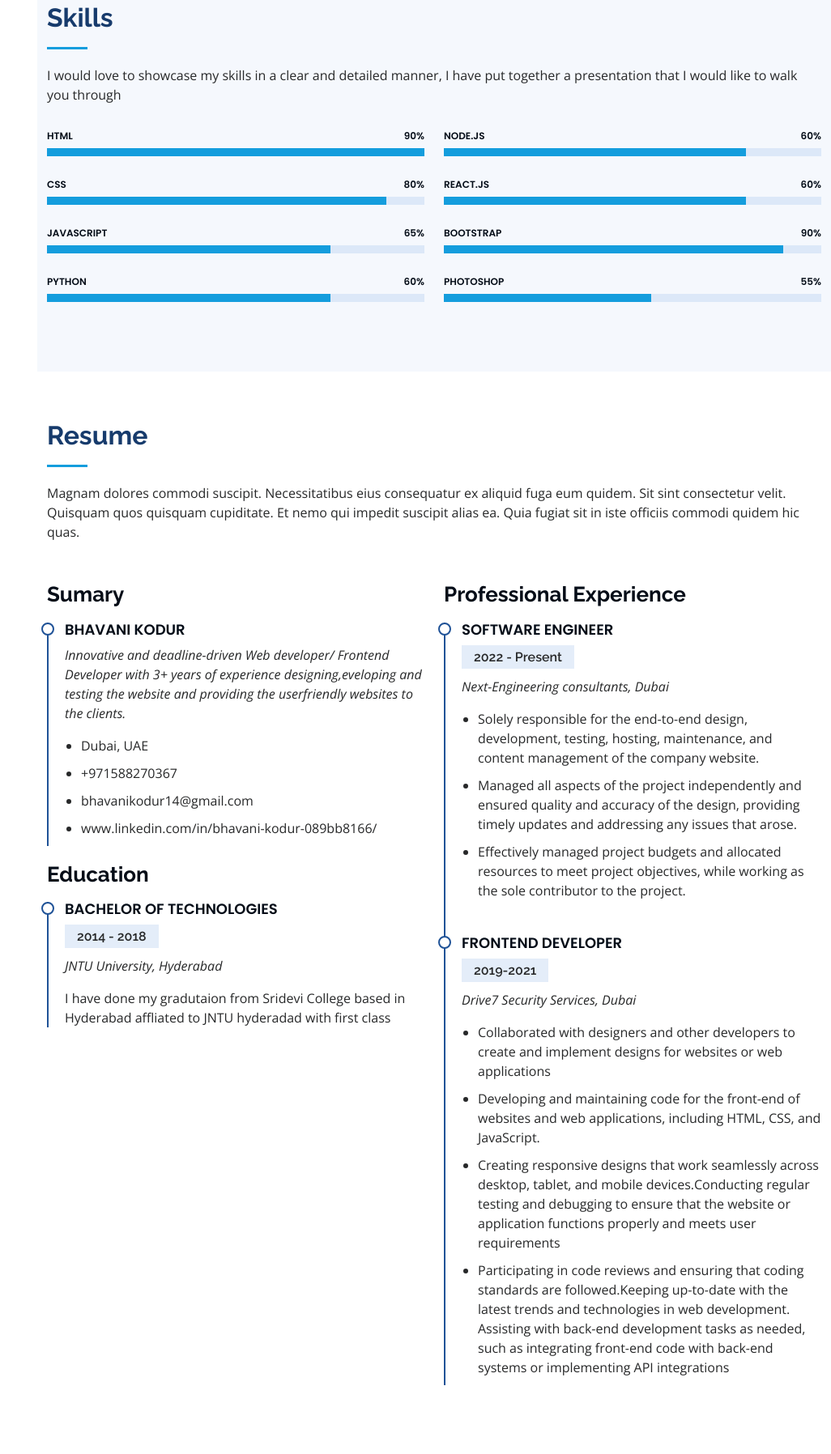
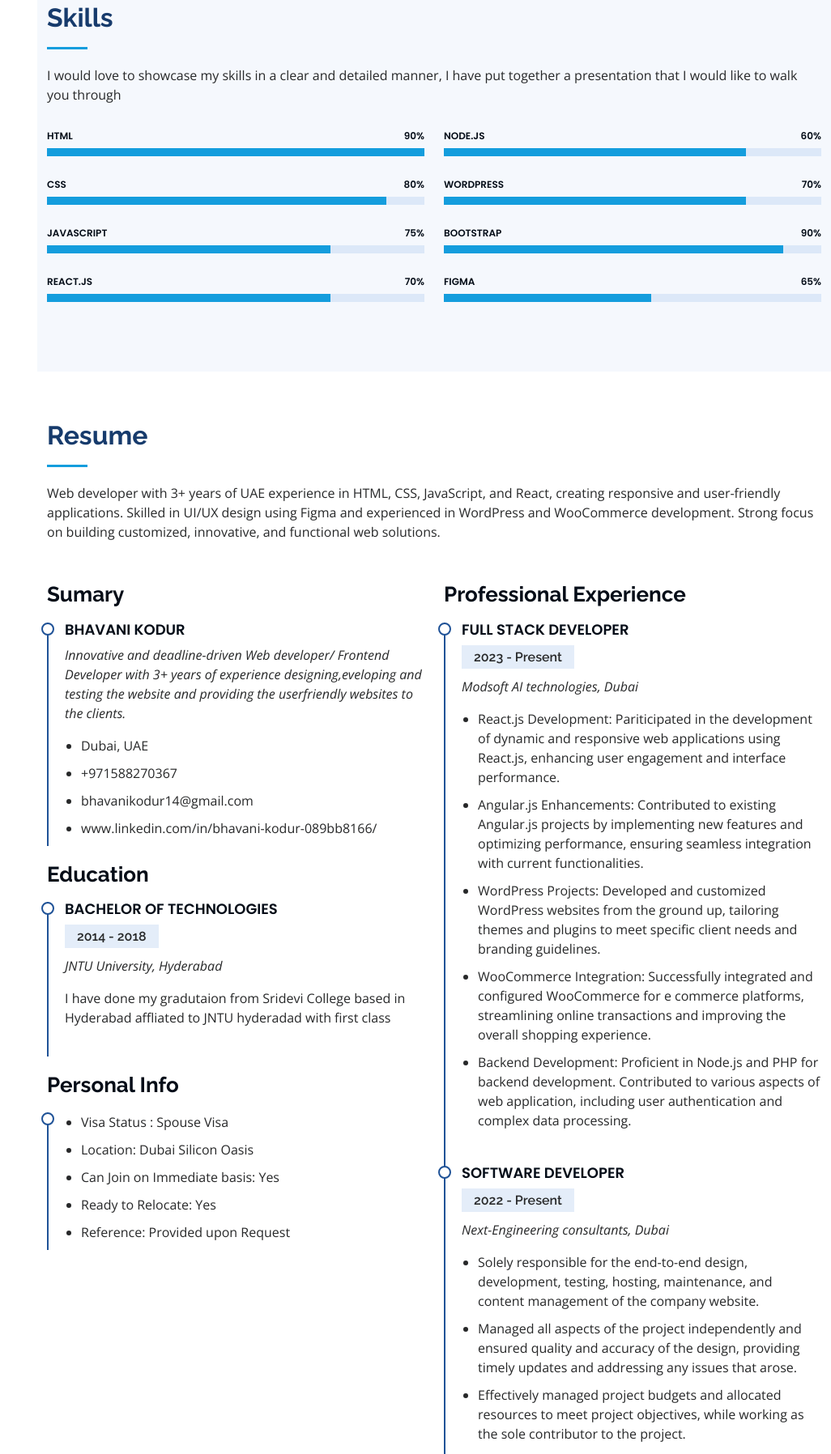
Before and after one commit to Bhavanikodur0706/My-CV, a plain HTML site: page iPortfolio/index.html in a window 1280 px wide. Shown: the part 1489-3285 px from the top of the page at 81% size, without its empty margins (254-1280 px from the left). Drawn offline with nearby package versions, Linux system fonts and the light colour scheme.

Commit message:
added recent experience

```diff
--- a/iPortfolio/index.html
+++ b/iPortfolio/index.html
@@ -10,7 +10,9 @@
   <meta content="" name="keywords">
 
   <!-- Google Fonts -->
-  <link href="https://fonts.googleapis.com/css?family=Open+Sans:300,300i,400,400i,600,600i,700,700i|Raleway:300,300i,400,400i,500,500i,600,600i,700,700i|Poppins:300,300i,400,400i,500,500i,600,600i,700,700i" rel="stylesheet">
+  <link
+    href="https://fonts.googleapis.com/css?family=Open+Sans:300,300i,400,400i,600,600i,700,700i|Raleway:300,300i,400,400i,500,500i,600,600i,700,700i|Poppins:300,300i,400,400i,500,500i,600,600i,700,700i"
+    rel="stylesheet">
 
   <!-- Vendor CSS Files -->
   <link href="assets/vendor/aos/aos.css" rel="stylesheet">
@@ -45,7 +47,8 @@
         <img src="assets/img/profile-img.jpg" alt="" class="img-fluid rounded-circle">
         <h1 class="text-light"><a href="index.html">Bhavani Kodur</a></h1>
         <div class="social-links mt-3 text-center">
-          <a href="https://www.linkedin.com/in/bhavani-kodur-089bb8166/" class="linkedin"><i class="bx bxl-linkedin"></i></a>
+          <a href="https://www.linkedin.com/in/bhavani-kodur-089bb8166/" class="linkedin"><i
+              class="bx bxl-linkedin"></i></a>
           <a href="https://twitter.com/bhavanikodur14" class="twitter"><i class="bx bxl-twitter"></i></a>
           <a href="https://github.com/Bhavanikodur0706" class="github"><i class="bx bxl-github"></i></a>
         </div>
@@ -66,7 +69,8 @@
   <section id="hero" class="d-flex flex-column justify-content-center align-items-center">
     <div class="hero-container" data-aos="fade-in">
       <h1>Bhavani Kodur</h1>
-      <p>I'm <span class="typed" data-typed-items="passionate developer, Frontend developer,web developer, Designer, Tester"></span></p>
+      <p>I'm <span class="typed"
+          data-typed-items="passionate developer, Frontend developer,web developer, Designer, Tester"></span></p>
     </div>
   </section><!-- End Hero -->
 
@@ -78,7 +82,12 @@
 
         <div class="section-title">
           <h2>About</h2>
-          <p>I am a frontend developer with over 3 years of experience and a strong background in backend development. I am passionate about keeping up with the latest technologies and trends in the field and am always looking for ways to upgrade my skills. I enjoy tackling complex challenges and collaborating with others to create innovative solutions. My expertise includes HTML, CSS, JavaScript, and various frontend frameworks like react js, as well as experience with backend technologies like Node.js,PHP and Python. I am a dedicated and motivated individual who takes pride in delivering high-quality work and exceeding expectations</p>
+          <p>I am a frontend developer with over 3 years of experience and a strong background in backend development. I
+            am passionate about keeping up with the latest technologies and trends in the field and am always looking
+            for ways to upgrade my skills. I enjoy tackling complex challenges and collaborating with others to create
+            innovative solutions. My expertise includes HTML, CSS, JavaScript, and various frontend frameworks like
+            react js, as well as experience with backend technologies like Node.js,PHP and Python. I am a dedicated and
+            motivated individual who takes pride in delivering high-quality work and exceeding expectations</p>
         </div>
 
         <div class="row">
@@ -100,15 +109,17 @@
               </div>
               <div class="col-lg-6">
                 <ul>
-                  <li><i class="bi bi-chevron-right"></i> <strong>Email:</strong> <span>bhavanikodur14@gmail.com</span></li>
+                  <li><i class="bi bi-chevron-right"></i> <strong>Email:</strong> <span>bhavanikodur14@gmail.com</span>
+                  </li>
                   <li><i class="bi bi-chevron-right"></i> <strong>Visa Status:</strong> <span>Spouse Visa</span></li>
-                   <li><i class="bi bi-chevron-right"></i> <strong>Nationality:</strong> <span>Indian</span></li>
+                  <li><i class="bi bi-chevron-right"></i> <strong>Nationality:</strong> <span>Indian</span></li>
 
                 </ul>
               </div>
             </div>
             <p>
-              Currently I am working as a web developer for the Next-Engineering consultants based in Dubai silicon oasis, UAE, right from the scratch like developing, testing and hosting.
+              Currently I am working as a web developer for the Next-Engineering consultants based in Dubai silicon
+              oasis, UAE, right from the scratch like developing, testing and hosting.
             </p>
           </div>
         </div>
@@ -121,7 +132,8 @@
 
         <div class="section-title">
           <h2>Skills</h2>
-          <p>I would love to showcase my skills in a clear and detailed manner, I have put together a presentation that I would like to walk you through</p>
+          <p>I would love to showcase my skills in a clear and detailed manner, I have put together a presentation that
+            I would like to walk you through</p>
         </div>
 
         <div class="row skills-content">
@@ -131,27 +143,31 @@
             <div class="progress">
               <span class="skill">HTML <i class="val">90%</i></span>
               <div class="progress-bar-wrap">
-                <div class="progress-bar" role="progressbar" aria-valuenow="100" aria-valuemin="0" aria-valuemax="100"></div>
+                <div class="progress-bar" role="progressbar" aria-valuenow="100" aria-valuemin="0" aria-valuemax="100">
+                </div>
               </div>
             </div>
 
             <div class="progress">
               <span class="skill">CSS <i class="val">80%</i></span>
               <div class="progress-bar-wrap">
-                <div class="progress-bar" role="progressbar" aria-valuenow="90" aria-valuemin="0" aria-valuemax="100"></div>
+                <div class="progress-bar" role="progressbar" aria-valuenow="90" aria-valuemin="0" aria-valuemax="100">
+                </div>
               </div>
             </div>
 
             <div class="progress">
-              <span class="skill">JavaScript <i class="val">65%</i></span>
+              <span class="skill">JavaScript <i class="val">75%</i></span>
               <div class="progress-bar-wrap">
-                <div class="progress-bar" role="progressbar" aria-valuenow="75" aria-valuemin="0" aria-valuemax="100"></div>
+                <div class="progress-bar" role="progressbar" aria-valuenow="75" aria-valuemin="0" aria-valuemax="100">
+                </div>
               </div>
             </div>
             <div class="progress">
-              <span class="skill">Python <i class="val">60%</i></span>
+              <span class="skill">React.Js <i class="val">70%</i></span>
               <div class="progress-bar-wrap">
-                <div class="progress-bar" role="progressbar" aria-valuenow="75" aria-valuemin="0" aria-valuemax="100"></div>
+                <div class="progress-bar" role="progressbar" aria-valuenow="75" aria-valuemin="0" aria-valuemax="100">
+                </div>
               </div>
             </div>
 
@@ -162,27 +178,31 @@
             <div class="progress">
               <span class="skill">Node.js <i class="val">60%</i></span>
               <div class="progress-bar-wrap">
-                <div class="progress-bar" role="progressbar" aria-valuenow="80" aria-valuemin="0" aria-valuemax="100"></div>
+                <div class="progress-bar" role="progressbar" aria-valuenow="80" aria-valuemin="0" aria-valuemax="100">
+                </div>
               </div>
             </div>
             <div class="progress">
-              <span class="skill">React.js <i class="val">60%</i></span>
+              <span class="skill">Wordpress <i class="val">70%</i></span>
               <div class="progress-bar-wrap">
-                <div class="progress-bar" role="progressbar" aria-valuenow="80" aria-valuemin="0" aria-valuemax="100"></div>
+                <div class="progress-bar" role="progressbar" aria-valuenow="80" aria-valuemin="0" aria-valuemax="100">
+                </div>
               </div>
             </div>
 
             <div class="progress">
               <span class="skill">Bootstrap <i class="val">90%</i></span>
               <div class="progress-bar-wrap">
-                <div class="progress-bar" role="progressbar" aria-valuenow="90" aria-valuemin="0" aria-valuemax="100"></div>
+                <div class="progress-bar" role="progressbar" aria-valuenow="90" aria-valuemin="0" aria-valuemax="100">
+                </div>
               </div>
             </div>
 
             <div class="progress">
-              <span class="skill">Photoshop <i class="val">55%</i></span>
+              <span class="skill">Figma <i class="val">65%</i></span>
               <div class="progress-bar-wrap">
-                <div class="progress-bar" role="progressbar" aria-valuenow="55" aria-valuemin="0" aria-valuemax="100"></div>
+                <div class="progress-bar" role="progressbar" aria-valuenow="55" aria-valuemin="0" aria-valuemax="100">
+                </div>
               </div>
             </div>
 
@@ -199,7 +219,13 @@
 
         <div class="section-title">
           <h2>Resume</h2>
-          <p>Magnam dolores commodi suscipit. Necessitatibus eius consequatur ex aliquid fuga eum quidem. Sit sint consectetur velit. Quisquam quos quisquam cupiditate. Et nemo qui impedit suscipit alias ea. Quia fugiat sit in iste officiis commodi quidem hic quas.</p>
+          <p>Web developer with 3+ years of UAE experience in HTML, CSS,
+            JavaScript, and React, creating responsive and user-friendly
+            applications. Skilled in UI/UX design using Figma and
+            experienced in WordPress and WooCommerce development.
+            Strong focus on building customized, innovative, and functional
+            web solutions.
+          </p>
         </div>
 
         <div class="row">
@@ -207,7 +233,9 @@
             <h3 class="resume-title">Sumary</h3>
             <div class="resume-item pb-0">
               <h4>Bhavani Kodur</h4>
-              <p><em>Innovative and deadline-driven Web developer/ Frontend Developer with 3+ years of experience designing,eveloping and testing the website and providing the userfriendly websites to the clients.</em></p>
+              <p><em>Innovative and deadline-driven Web developer/ Frontend Developer with 3+ years of experience
+                  designing,eveloping and testing the website and providing the userfriendly websites to the
+                  clients.</em></p>
               <ul>
                 <li>Dubai, UAE</li>
                 <li>+971588270367</li>
@@ -221,20 +249,75 @@
               <h4>Bachelor Of technologies</h4>
               <h5>2014 - 2018</h5>
               <p><em>JNTU University, Hyderabad</em></p>
-              <p>I have done my gradutaion from Sridevi College based in Hyderabad affliated to JNTU hyderadad with first class</p>
+              <p>I have done my gradutaion from Sridevi College based in Hyderabad affliated to JNTU hyderadad with
+                first class</p>
             </div>
+            <h3 class="resume-title">Personal Info</h3>
+            <div class="resume-item">
+              <ul>
+                <li>Visa Status : Spouse Visa</li>
+                <li>Location: Dubai Silicon Oasis</li>
+                <li>Can Join on Immediate basis: Yes</li>
+                <li>Ready to Relocate: Yes</li>
+                <li>Reference: Provided upon Request</li>
+              </ul>
+            </div>
+
 
           </div>
           <div class="col-lg-6" data-aos="fade-up" data-aos-delay="100">
             <h3 class="resume-title">Professional Experience</h3>
             <div class="resume-item">
-              <h4>Software Engineer</h4>
+              <h4>Full Stack Developer</h4>
+              <h5>2023 - Present</h5>
+              <p><em>Modsoft AI technologies, Dubai</em></p>
+              <ul>
+                <li>React.js Development: Pariticipated in
+                  the development of dynamic and
+                  responsive web applications using
+                  React.js, enhancing user engagement
+                  and interface performance.</li>
+                <li>Angular.js Enhancements: Contributed
+                  to existing Angular.js projects by
+                  implementing new features and
+                  optimizing performance, ensuring
+                  seamless integration with current
+                  functionalities.</li>
+                <li>WordPress Projects: Developed and
+                  customized WordPress websites from
+                  the ground up, tailoring themes and
+                  plugins to meet specific client needs
+                  and branding guidelines.</li>
+                <li>
+                  WooCommerce Integration:
+                  Successfully integrated and
+                  configured WooCommerce for e commerce platforms, streamlining
+                  online transactions and improving the
+                  overall shopping experience.
+                </li>
+                <li>
+                  Backend Development:
+                  Proficient in Node.js and PHP for
+                  backend development.
+                  Contributed to various aspects of
+                  web application, including user
+                  authentication and complex data
+                  processing.
+
+                </li>
+              </ul>
+            </div>
+            <div class="resume-item">
+              <h4>Software Developer</h4>
               <h5>2022 - Present</h5>
               <p><em>Next-Engineering consultants, Dubai</em></p>
               <ul>
-                <li>Solely responsible for the end-to-end design, development, testing, hosting, maintenance, and content management of the company website.</li>
-                <li>Managed all aspects of the project independently and ensured quality and accuracy of the design, providing timely updates and addressing any issues that arose.</li>
-                <li>Effectively managed project budgets and allocated resources to meet project objectives, while working as the sole contributor to the project.</li>
+                <li>Solely responsible for the end-to-end design, development, testing, hosting, maintenance, and
+                  content management of the company website.</li>
+                <li>Managed all aspects of the project independently and ensured quality and accuracy of the design,
+                  providing timely updates and addressing any issues that arose.</li>
+                <li>Effectively managed project budgets and allocated resources to meet project objectives, while
+                  working as the sole contributor to the project.</li>
               </ul>
             </div>
             <div class="resume-item">
@@ -242,11 +325,17 @@
               <h5>2019-2021</h5>
               <p><em>Drive7 Security Services, Dubai</em></p>
               <ul>
-                <li>Collaborated with designers and other developers to create and implement designs for websites or web applications</li>
-                <li>Developing and maintaining code for the front-end of websites and web applications, including HTML, CSS, and JavaScript.</li>
-                <li>Creating responsive designs that work seamlessly across desktop, tablet, and mobile devices.Conducting regular testing and debugging to ensure that the website or application functions properly and meets user requirements</li>
-                <li>Participating in code reviews and ensuring that coding standards are followed.Keeping up-to-date with the latest trends and technologies in web development.
-                Assisting with back-end development tasks as needed, such as integrating front-end code with back-end systems or implementing API integrations</li>
+                <li>Collaborated with designers and other developers to create and implement designs for websites or web
+                  applications</li>
+                <li>Developing and maintaining code for the front-end of websites and web applications, including HTML,
+                  CSS, and JavaScript.</li>
+                <li>Creating responsive designs that work seamlessly across desktop, tablet, and mobile
+                  devices.Conducting regular testing and debugging to ensure that the website or application functions
+                  properly and meets user requirements</li>
+                <li>Participating in code reviews and ensuring that coding standards are followed.Keeping up-to-date
+                  with the latest trends and technologies in web development.
+                  Assisting with back-end development tasks as needed, such as integrating front-end code with back-end
+                  systems or implementing API integrations</li>
               </ul>
             </div>
           </div>
@@ -262,7 +351,11 @@
 
         <div class="section-title">
           <h2>Contact</h2>
-          <p>"Thank you for visiting my portfolio! I'm always excited to connect with other professionals in my field and HR professionals, so feel free to reach out to me anytime. Whether you're interested in discussing a project,giving me a job opportunity, asking a question, or just saying hello, I'm here and ready to chat. You can find my contact details below, and I'm available to meet or chat. Looking forward to hearing from you!"</p>
+          <p>"Thank you for visiting my portfolio! I'm always excited to connect with other professionals in my field
+            and HR professionals, so feel free to reach out to me anytime. Whether you're interested in discussing a
+            project,giving me a job opportunity, asking a question, or just saying hello, I'm here and ready to chat.
+            You can find my contact details below, and I'm available to meet or chat. Looking forward to hearing from
+            you!"</p>
         </div>
 
         <div class="row" data-aos="fade-in">
@@ -308,7 +401,8 @@
     </div>
   </footer><!-- End  Footer -->
 
-  <a href="#" class="back-to-top d-flex align-items-center justify-content-center"><i class="bi bi-arrow-up-short"></i></a>
+  <a href="#" class="back-to-top d-flex align-items-center justify-content-center"><i
+      class="bi bi-arrow-up-short"></i></a>
 
   <!-- Vendor JS Files -->
   <script src="assets/vendor/purecounter/purecounter_vanilla.js"></script>
```
